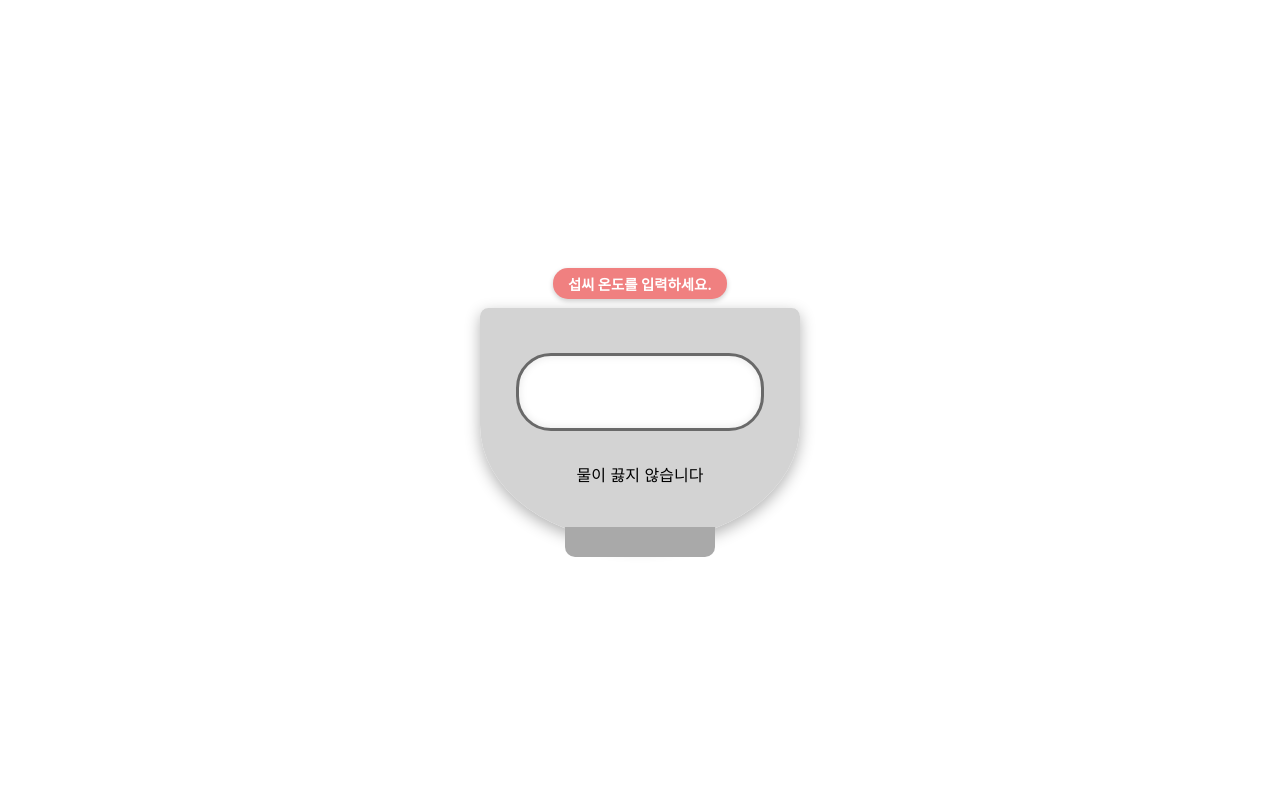
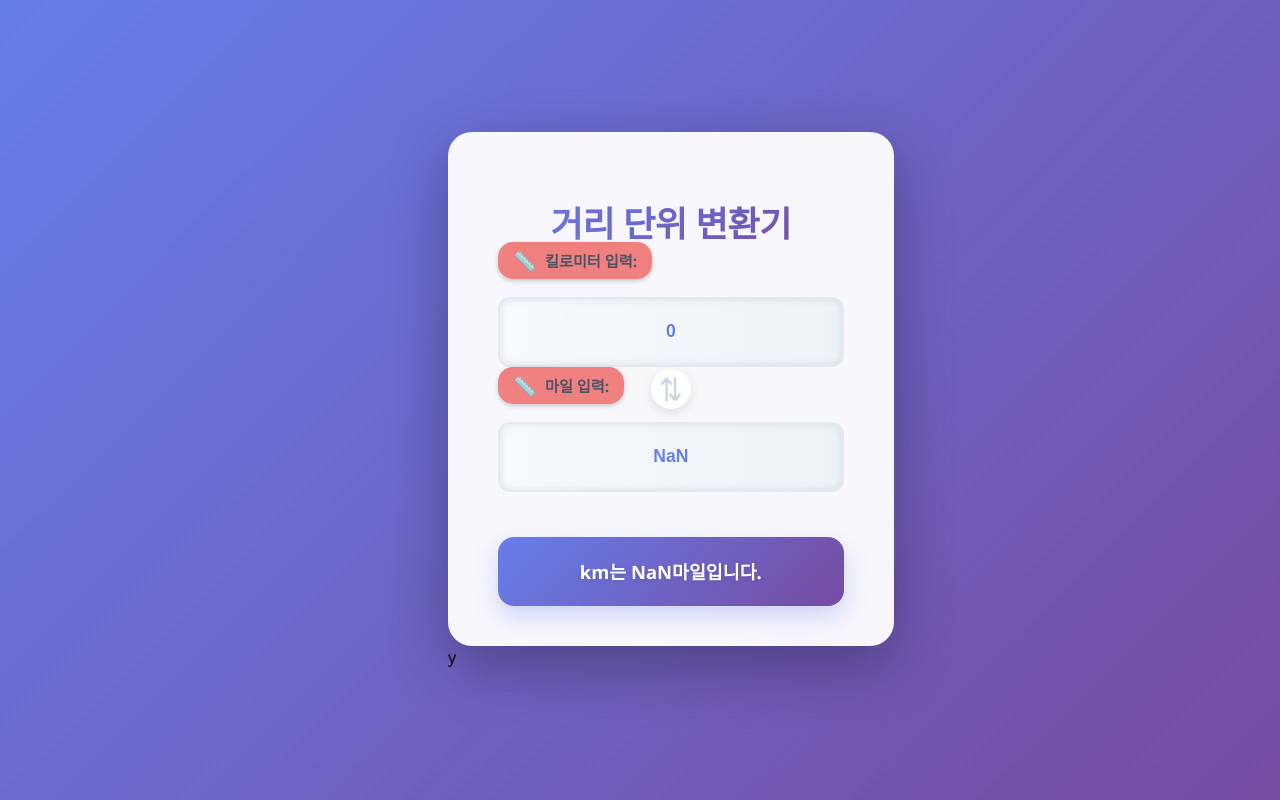
Before and after one commit to tomines-jaeyoung/2025_react, a React (Create React App) app: page / in a window 1280 px wide. Built offline with nearby package versions, Linux system fonts and the light colour scheme.

Commit message:
20251118 DistanceConverter, css, DistanceInput.jsx

```diff
--- /dev/null
+++ b/src/chp12/ex2/DistanceConverter.css
@@ -0,0 +1,205 @@
+/* 전체 컨테이너 스타일 */
+body {
+    margin: 0;
+    padding: 0;
+    font-family: 'Segoe UI', Tahoma, Geneva, Verdana, sans-serif;
+    background: linear-gradient(135deg, #667eea 0%, #764ba2 100%);
+    min-height: 100vh;
+    display: flex;
+    justify-content: center;
+    align-items: center;
+}
+
+/* 메인 컨버터 컨테이너 */
+.distance-converter {
+    background: rgba(255, 255, 255, 0.95);
+    backdrop-filter: blur(10px);
+    border-radius: 24px;
+    padding: 40px 50px;
+    box-shadow: 0 20px 60px rgba(0, 0, 0, 0.3);
+    max-width: 500px;
+    width: 90%;
+    animation: fadeInUp 0.6s ease-out;
+}
+
+@keyframes fadeInUp {
+    from {
+        opacity: 0;
+        transform: translateY(30px);
+    }
+    to {
+        opacity: 1;
+        transform: translateY(0);
+    }
+}
+
+/* 제목 스타일 */
+.distance-converter h1 {
+    text-align: center;
+    color: #2d3748;
+    font-size: 2.2rem;
+    font-weight: 700;
+    margin-bottom: 35px;
+    background: linear-gradient(135deg, #667eea 0%, #764ba2 100%);
+    -webkit-background-clip: text;
+    -webkit-text-fill-color: transparent;
+    background-clip: text;
+    letter-spacing: -0.5px;
+}
+
+/* 입력 필드 컨테이너 */
+.input-container {
+    display: flex;
+    flex-direction: column;
+    gap: 25px;
+    margin-bottom: 30px;
+}
+
+/* 개별 입력 필드 래퍼 */
+.distance-input {
+    position: relative;
+    display: flex;
+    flex-direction: column;
+    gap: 10px;
+}
+
+/* 레전드(라벨) 스타일 */
+.distance-input legend {
+    font-size: 0.95rem;
+    font-weight: 600;
+    color: #4a5568;
+    margin-bottom: 8px;
+    display: flex;
+    align-items: center;
+    gap: 8px;
+}
+
+.distance-input legend::before {
+    content: '📏';
+    font-size: 1.2rem;
+}
+
+/* 입력 필드 스타일 */
+.distance-input input[type="text"] {
+    width: 100%;
+    padding: 16px 20px;
+    font-size: 1.1rem;
+    border: 2px solid #e2e8f0;
+    border-radius: 12px;
+    outline: none;
+    transition: all 0.3s ease;
+    background: #f7fafc;
+    color: #2d3748;
+    font-weight: 500;
+    box-sizing: border-box;
+}
+
+.distance-input input[type="text"]:focus {
+    border-color: #667eea;
+    background: #ffffff;
+    box-shadow: 0 0 0 4px rgba(102, 126, 234, 0.1);
+    transform: translateY(-2px);
+}
+
+.distance-input input[type="text"]::placeholder {
+    color: #a0aec0;
+    font-weight: 400;
+}
+
+/* 결과 표시 영역 */
+.result-display {
+    background: linear-gradient(135deg, #667eea 0%, #764ba2 100%);
+    color: white;
+    padding: 20px 25px;
+    border-radius: 16px;
+    text-align: center;
+    font-size: 1.15rem;
+    font-weight: 600;
+    box-shadow: 0 10px 25px rgba(102, 126, 234, 0.3);
+    margin-top: 25px;
+    animation: slideIn 0.5s ease-out;
+    line-height: 1.6;
+}
+
+@keyframes slideIn {
+    from {
+        opacity: 0;
+        transform: translateX(-20px);
+    }
+    to {
+        opacity: 1;
+        transform: translateX(0);
+    }
+}
+
+.result-display p {
+    margin: 0;
+    text-shadow: 0 2px 4px rgba(0, 0, 0, 0.1);
+}
+
+/* 구분선 효과 */
+.input-container::after {
+    content: '⇅';
+    position: absolute;
+    left: 50%;
+    top: 50%;
+    transform: translate(-50%, -50%);
+    font-size: 2rem;
+    color: #cbd5e0;
+    z-index: 1;
+    background: white;
+    width: 40px;
+    height: 40px;
+    display: flex;
+    align-items: center;
+    justify-content: center;
+    border-radius: 50%;
+    box-shadow: 0 4px 12px rgba(0, 0, 0, 0.1);
+}
+
+/* 반응형 디자인 */
+@media (max-width: 600px) {
+    .distance-converter {
+        padding: 30px 25px;
+    }
+
+    .distance-converter h1 {
+        font-size: 1.8rem;
+    }
+
+    .distance-input input[type="text"] {
+        font-size: 1rem;
+        padding: 14px 18px;
+    }
+
+    .result-display {
+        font-size: 1rem;
+        padding: 18px 20px;
+    }
+}
+
+/* 호버 효과 */
+.distance-input input[type="text"]:hover {
+    border-color: #a0aec0;
+}
+
+/* 애니메이션 효과 */
+.distance-input {
+    animation: fadeIn 0.5s ease-out;
+}
+
+@keyframes fadeIn {
+    from {
+        opacity: 0;
+    }
+    to {
+        opacity: 1;
+    }
+}
+
+/* 입력 값이 있을 때 스타일 */
+.distance-input input[type="text"]:not(:placeholder-shown) {
+    background: linear-gradient(to right, #f7fafc 0%, #edf2f7 100%);
+    font-weight: 600;
+    color: #667eea;
+}
--- /dev/null
+++ b/src/chp12/ex2/DistanceConverter.jsx
@@ -0,0 +1,54 @@
+import React, {useState} from "react";
+import DistanceInput from "./DistanceInput";
+import './DistanceConverter.css';
+
+function toKilometers(miles){
+    return miles * 1.60934;
+}
+
+function toMiles(km){
+    return km / 1.60934;
+}
+
+function DistanceConverter(){
+    const [distance, setDistance] = useState("");
+    const [unit,setUnit] = useState("km");
+
+    const handleKilometerChange = (distance)=>{
+        setDistance(distance);
+        setUnit("km")
+    };
+
+    const handleMileChange = (distance)=>{
+        setDistance(distance);
+        setUnit("mile")
+    };
+
+    const kilometers = unit === "mile" ? toKilometers(parseFloat(distance)) : distance;
+    const miles = unit === "km" ? toMiles(parseFloat(distance)) : distance;
+
+    return(
+        <div className="distance-converter">
+            <h1>거리 단위 변환기</h1>
+            <div className="input-container">
+                <DistanceInput
+                    unit={"km"}
+                    distance={Math.round(kilometers*1000)/1000}
+                    onDistanceChange={handleKilometerChange}
+                />
+                <DistanceInput
+                    unit={"mile"}
+                    distance={Math.round(miles*1000)/1000}
+                    onDistanceChange={handleMileChange}
+                />
+            </div>
+            <div className="result-display">
+                <p>
+                    {kilometers}km는 {miles}마일입니다.
+                </p>
+            </div>
+        </div>
+    )
+}
+
+export default DistanceConverter;
--- /dev/null
+++ b/src/chp12/ex2/DistanceInput.jsx
@@ -0,0 +1,28 @@
+import React from "react";
+
+const unitNames = {
+    km: "킬로미터",
+    mile: "마일"
+};
+
+function DistanceInput(props) {
+    const handleChange = (event) => {
+        props.onDistanceChange(event.target.value);
+    };
+
+    return(
+        <div className="distance-input">
+            <legend>
+                {unitNames[props.unit]} 입력:
+            </legend>
+            <input
+                type={"text"}
+                value={props.distance}
+                placeholder={`${unitNames[props.unit]}를 입력하세요.`}
+                onChange={handleChange}
+            />
+        </div>
+    );
+}
+
+export default DistanceInput;
--- a/src/index.js
+++ b/src/index.js
@@ -7,12 +7,13 @@ import reportWebVitals from './reportWebVitals';
 
 import './chp12/ex1/KettleOnly.css'
 import ConfirmBoilBerdict from "./chp12/ex1/ConfirmBoilBerdict";
+import DistanceConverter from "./chp12/ex2/DistanceConverter";
 
 const root = ReactDOM.createRoot(document.getElementById('root'));
 
 root.render(
     <React.StrictMode>
-        <ConfirmBoilBerdict />
+        <DistanceConverter />y
     </React.StrictMode>
 );
 
```
